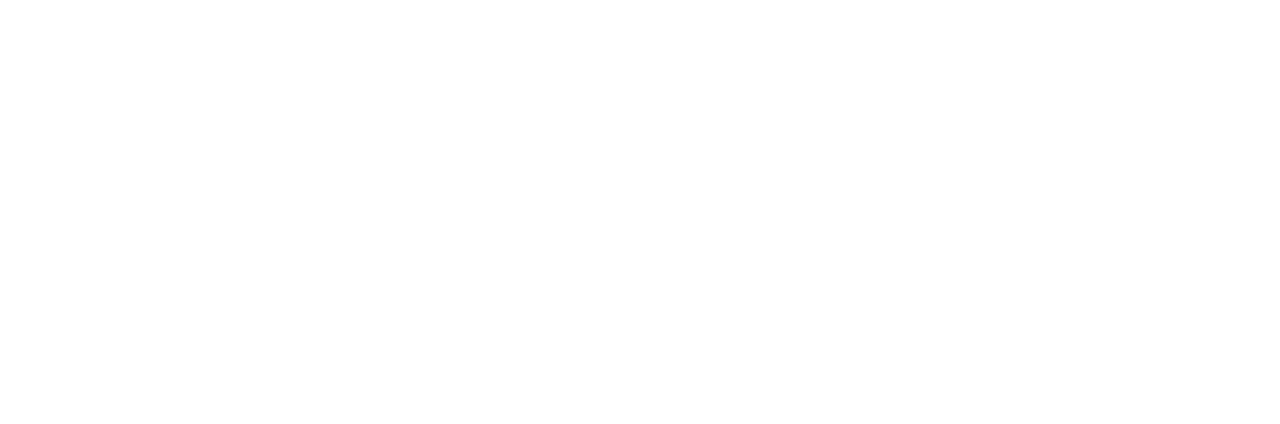
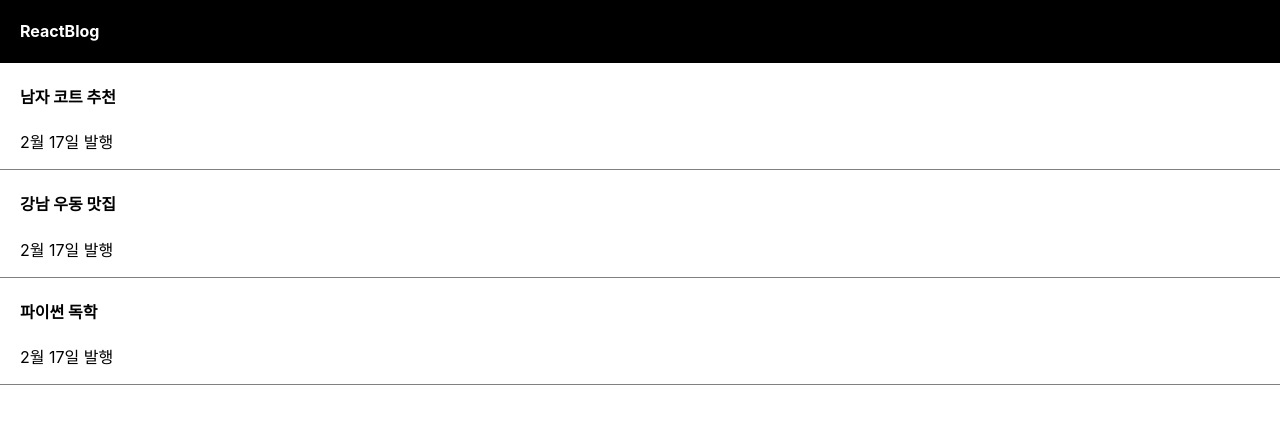
Before and after one commit to carpediem3651/React-study, a React (Create React App) app: page / in a window 1280 px wide. Shown: the top 424 px of the page. Built offline with nearby package versions, Linux system fonts and the light colour scheme.

Commit message:
state 문법 적용

```diff
--- a/src/App.css
+++ b/src/App.css
@@ -1,5 +1,22 @@
 .App {
   text-align: center;
+}
+
+div {
+  box-sizing : border-box
+}
+.list {
+  text-align : left;
+  padding-left : 20px;
+  border-bottom : 1px solid grey;
+}
+
+.black-nav {
+  display: flex;
+  background: black;
+  width: 100%;
+  color: white;
+  padding-left: 20px;
 }
 
 .App-logo {
--- a/src/App.js
+++ b/src/App.js
@@ -1,11 +1,29 @@
 import logo from './logo.svg';
 import './App.css';
+import { useState } from 'react';
 
 function App() {
+
+  let post = '강남 우동 맛집';
+  let [글제목, b] = useState(['남자 코트 추천','강남 우동 맛집', '파이썬 독학']);
+
   return (
     <div className="App">
-      <div></div>
-      <p></p>
+      <div className="black-nav">
+        <h4>ReactBlog</h4>
+      </div>
+      <div className='list'>
+        <h4>{글제목[0]}</h4>
+        <p>2월 17일 발행</p>
+      </div>
+      <div className='list'>
+        <h4>{글제목[1]}</h4>
+        <p>2월 17일 발행</p>
+      </div>
+      <div className='list'>
+        <h4>{글제목[2]}</h4>
+        <p>2월 17일 발행</p>
+      </div>
     </div>
   );
 }
```
